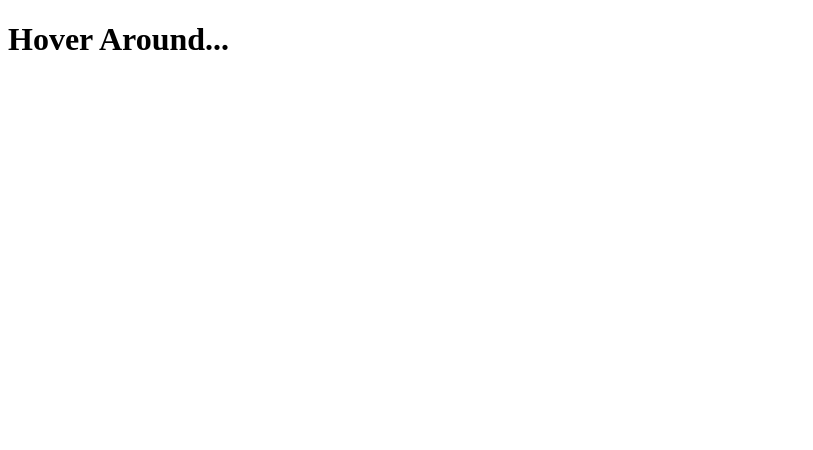
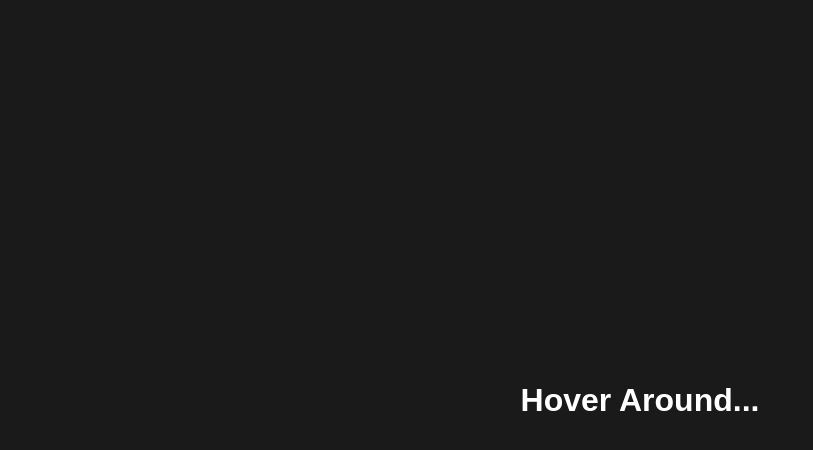
Before and after one commit to calebouedraogo/moving_cursor, a plain HTML site: page index.html in a window 1280 px wide. Shown: the whole page, without its empty margins (0-813 px from the left). Drawn offline with Linux system fonts and the light colour scheme.

Commit message:
css starter

```diff
--- a/index.html
+++ b/index.html
@@ -4,6 +4,7 @@
     <meta charset="UTF-8">
     <meta name="viewport" content="width=device-width, initial-scale=1.0">
     <title>Moving Cursor</title>
+    <link rel="stylesheet" href="styles.css">
 </head>
 <body>
     <h1>Hover Around...</h1>
--- /dev/null
+++ b/styles.css
@@ -0,0 +1,16 @@
+body {
+    margin: 0;
+    overflow: hidden;
+    background-color: #1a1a1a;
+    color: white;
+    display: flex;
+    justify-content: center;
+    align-items: center;
+    height: 100vh;
+    font-family: Arial, sans-serif;
+}
+
+h1 {
+    position: absolute;
+    top: 20;
+}
```
